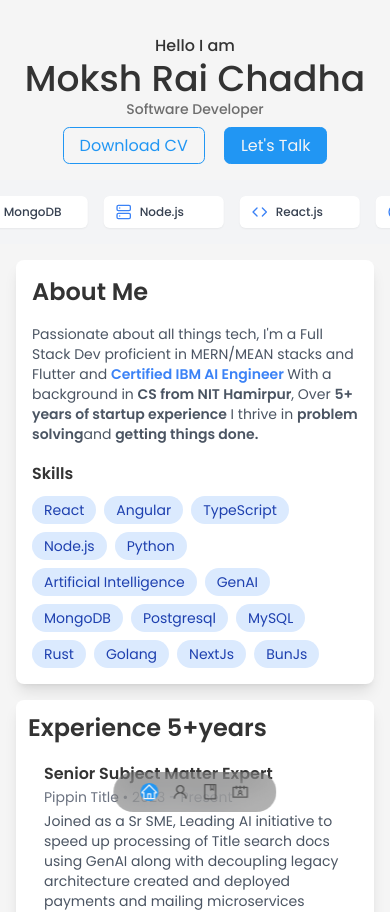
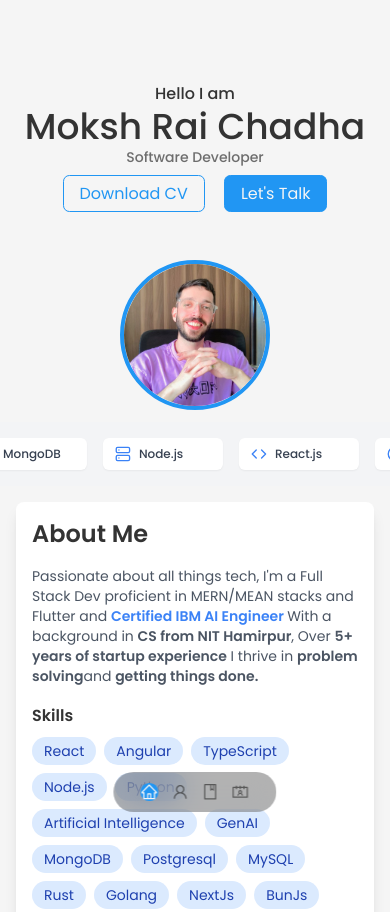
Before and after one commit to mokshchadha/react-portfolio, a React (Create React App) app: page / in a window 390 px wide. Shown: the top 912 px of the page. Built offline with nearby package versions, Linux system fonts and the light colour scheme.

Commit message:
header image

```diff
--- a/src/components/header/Header.jsx
+++ b/src/components/header/Header.jsx
@@ -1,21 +1,31 @@
 import React from "react";
 import "./header.css";
+import IMG from "../../assets/image_header.jpeg"
 
 import CTA from "./CTA";
 import HeaderSocials from "./HeaderSocials";
 
 export const Header = () => {
   return (
+    <header className="header">
       <div className="container header__container" style={{ zIndex: 500 }}>
+        <div className="header__content">
+          <div className="header__text">
             <h5>Hello I am</h5>
             <h1 className="text-4xl">Moksh Rai Chadha</h1>
             <h5 className="text-light text-sm">Software Developer</h5>
             <CTA />
             <HeaderSocials />
-      <a  className="text-blue-500 hover:text-blue-700 scroll__down" href="#footer"  >
+            <a className="text-blue-500 hover:text-blue-700 scroll__down" href="#footer">
               Scroll Down
             </a>
           </div>
+          <div className="header__image">
+            <img src={IMG} alt="Moksh Rai Chadha" className="header__profile" />
+          </div>
+        </div>
+      </div>
+    </header>
   );
 };
 
--- a/src/components/header/header.css
+++ b/src/components/header/header.css
@@ -1,5 +1,6 @@
-header {
-    height: 50vh;
+/* Header Container */
+.header {
+
     padding-top: 3rem;
     overflow: hidden;
 }
@@ -11,8 +12,28 @@ header {
     margin-bottom: 1rem;
 }
 
-/*CTA*/
+/* Header Content Layout */
+.header__content {
+    display: flex;
+    align-items: center;
+    justify-content: center;
+    gap: 2rem; /* Space between text and image */
+}
 
+/* Profile Image */
+.header__image {
+    flex-shrink: 0;
+}
+
+.header__profile {
+    width: 150px;
+    height: 150px;
+    border-radius: 50%;
+    border: 4px solid var(--color-primary);
+    object-fit: cover;
+}
+
+/* CTA */
 .cta {
     margin-top: 0.5rem;
     display: flex;
@@ -20,15 +41,14 @@ header {
     justify-content: center;
 }
 
-/*SOCIALS*/
-
+/* Socials */
 .header__socials {
     display: flex;
     flex-direction: column;
     align-items: center;
     gap: 0.8rem;
     position: absolute;
-    top:1rem;
+    top: 1rem;
     left: 0;
     bottom: 3rem;
 }
@@ -38,13 +58,9 @@ header {
     width: 1px;
     height: 2rem;
     background: var(--color-primary);
-
 }
 
-
-
-/*Scroll Down*/
-
+/* Scroll Down */
 .scroll__down {
     position: absolute;
     right: -2.3rem;
@@ -53,28 +69,28 @@ header {
     font-weight: 200;
 }
 
-
-/*MEDIA QUERIES*/
-
+/* Media Queries */
 @media screen and (max-width: 1024px) {
-   header {
-       height: 68vh;
+    header {
+        height: 68vh;
     }
-
-
 }
 
-
-@media screen and (max-width:600px) {
+@media screen and (max-width: 600px) {
     header {
         height: 50vh;
         padding-top: 7vh;
-     }
-     .header__socials, .scroll__down {display: none;}
+    }
 
-      .me{
+    .header__socials, .scroll__down {
         display: none;
-      }
+    }
 
+    .header__content {
+        flex-direction: column; /* Stack text and image in a column */
+    }
 
+    .header__image {
+        margin-top: 1rem; /* Add spacing for image */
+    }
 }
```
Also changed, not shown: src/assets/image_header.jpeg (added). Lines whose indentation alone changed are shown as unchanged.
